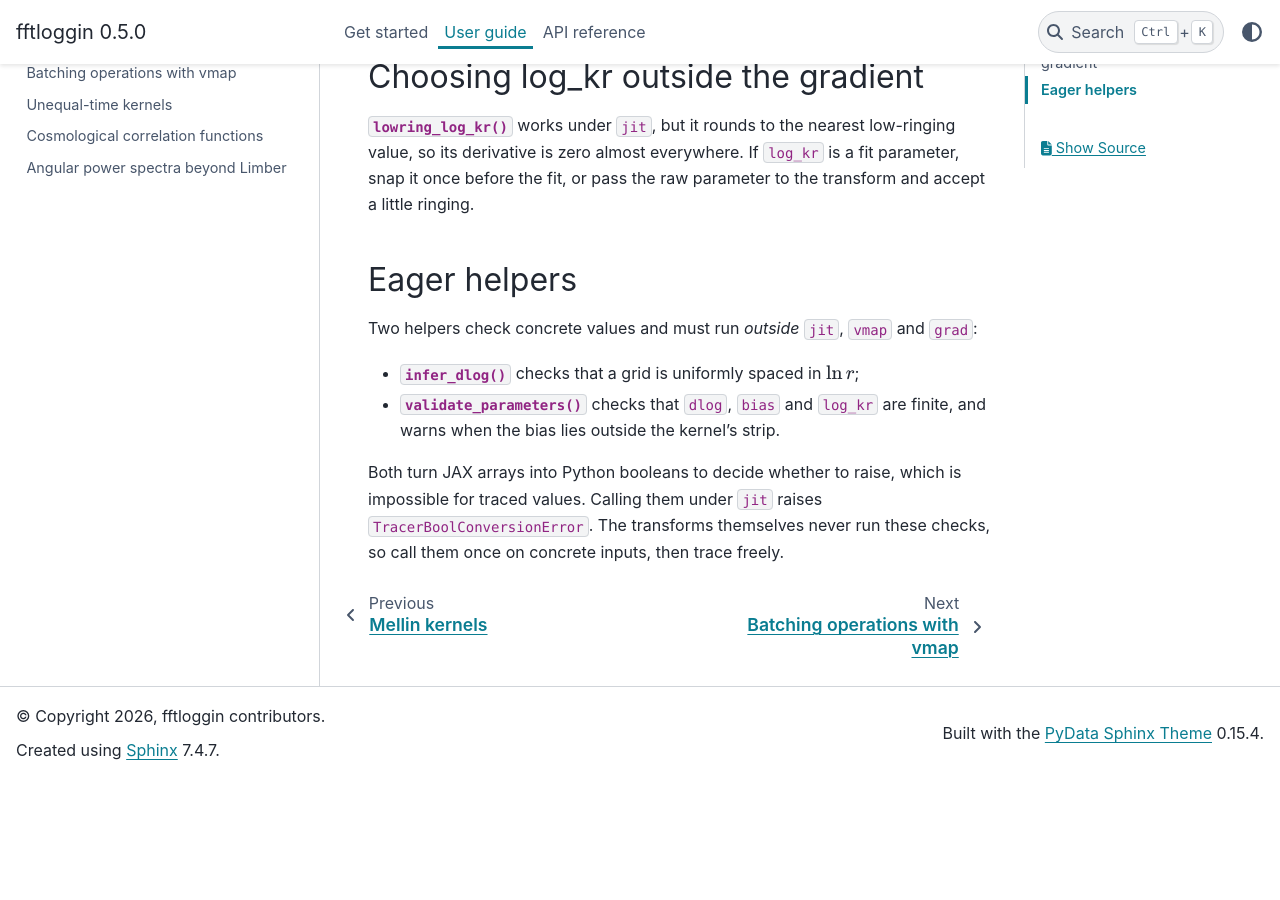
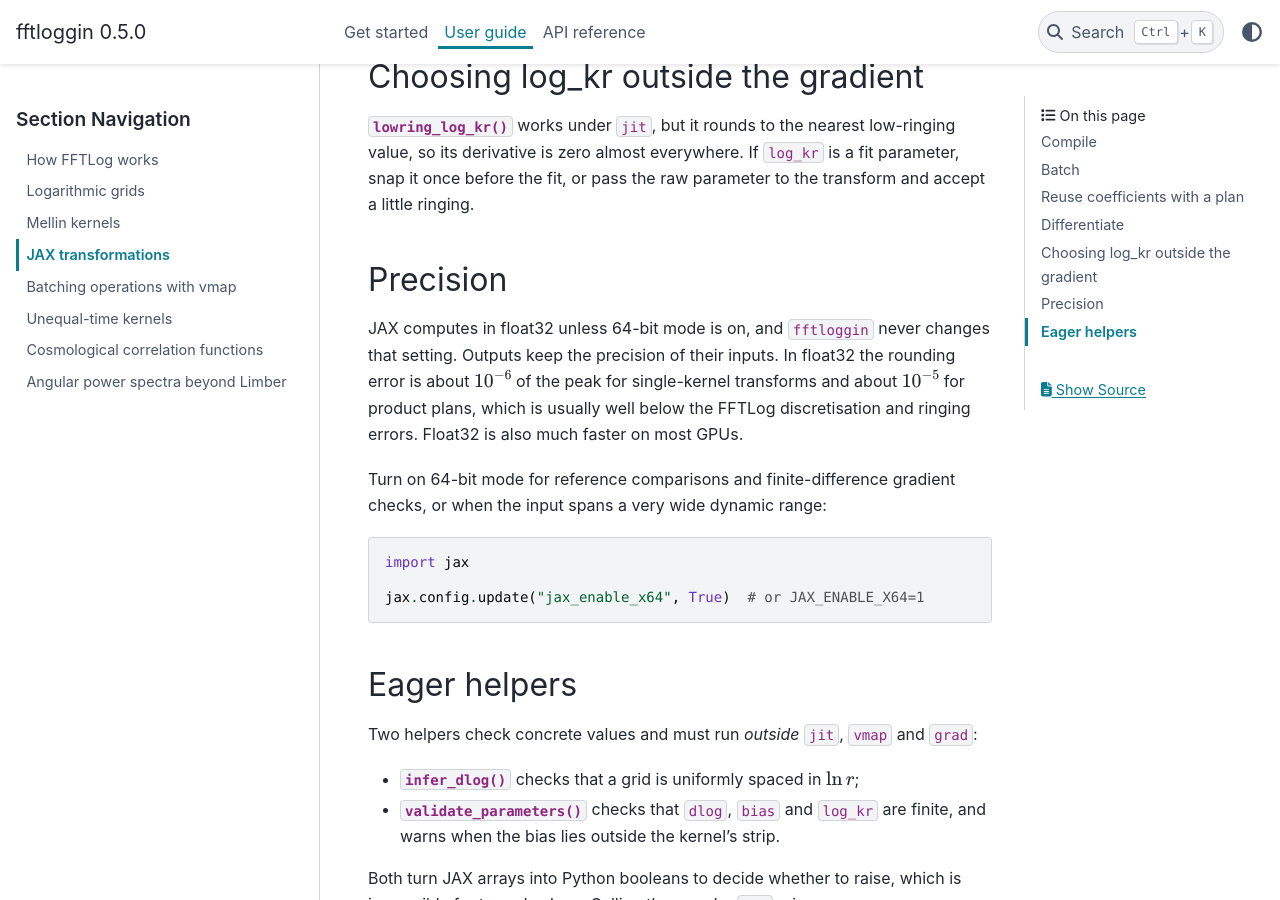
Before and after one commit to binado/fftloggin, a Sphinx documentation site: the page built from docs/user_guide/jax.rst, in a window 1280 px wide and 900 px high, scrolled down 2665 px. Built offline with Sphinx 7.4.7 and the PyData theme 0.15.4, drawn with Linux system fonts in a browser that asks for light colours; before the commit the page ends 3445 px from its top, so only the background shows below that.

Commit message:
fix: support float32 explicitly and test it in CI
infer_dlog adds an absolute allowance for the rounding of log(x) at the
grid's precision, so float32 grids such as jnp.logspace output are no
longer rejected; the default rtol is unchanged. Kernel reference tests
that compare against scipy or finite differences now request the x64
fixture, and CI also runs the suite in JAX's default float32 precision.
The JAX guide documents the precision policy.

Co-Authored-By: Claude Opus 5.5 <noreply@anthropic.com>
Claude-Session: https://claude.ai/code/session_01D4cNpuZ8kKpqoDPqRCKsmn

```diff
--- a/docs/user_guide/jax.rst
+++ b/docs/user_guide/jax.rst
@@ -131,6 +131,25 @@ to the nearest low-ringing value, so its derivative is zero almost everywhere.
 If ``log_kr`` is a fit parameter, snap it once before the fit, or pass the
 raw parameter to the transform and accept a little ringing.
 
+Precision
+---------
+
+JAX computes in float32 unless 64-bit mode is on, and ``fftloggin`` never
+changes that setting. Outputs keep the precision of their inputs. In float32
+the rounding error is about :math:`10^{-6}` of the peak for single-kernel
+transforms and about :math:`10^{-5}` for product plans, which is usually well
+below the FFTLog discretisation and ringing errors. Float32 is also much
+faster on most GPUs.
+
+Turn on 64-bit mode for reference comparisons and finite-difference gradient
+checks, or when the input spans a very wide dynamic range:
+
+.. code-block:: python
+
+   import jax
+
+   jax.config.update("jax_enable_x64", True)  # or JAX_ENABLE_X64=1
+
 Eager helpers
 -------------
 
```
Also changed, not shown: AGENTS.md (+2 -0 lines), 4 other files.
